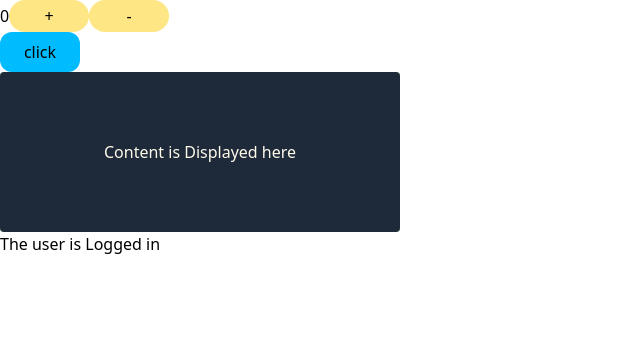
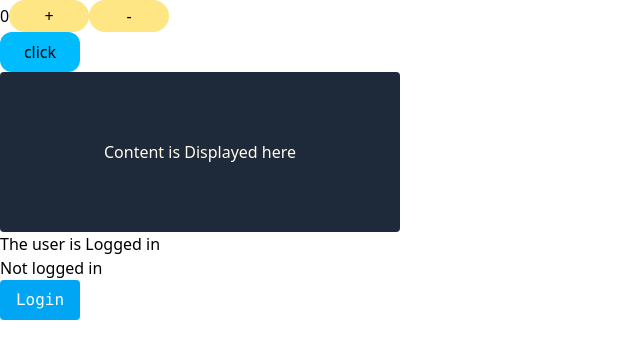
Before and after one commit to Maktoumali/Props-and-props-types-, a React (Vite) app in the folder tailwind-sample/: page / in a window 1280 px wide. Shown: the top 358 px of the page, without its empty margins (0-640 px from the left). Built offline with nearby package versions, Linux system fonts and the light colour scheme.

Commit message:
condition rendering using ternary operator

```diff
--- a/tailwind-sample/src/App.jsx
+++ b/tailwind-sample/src/App.jsx
@@ -6,6 +6,7 @@ import './style.css'
 import Counter from './hooks/Counter'
 import FunctionBased from './components/FunctionBased'
 import ConditionalRendering from './components/conditionalRendering'
+import TernaryOperator from './components/TernaryOperator'
 
 function App() {
   const [count, setCount] = useState(0)
@@ -27,6 +28,7 @@ function App() {
       <Counter></Counter>
       <FunctionBased></FunctionBased>
       <ConditionalRendering></ConditionalRendering>
+      <TernaryOperator></TernaryOperator>
       </>
     </>
   )
--- /dev/null
+++ b/tailwind-sample/src/components/TernaryOperator.jsx
@@ -0,0 +1,22 @@
+import React, { useState } from 'react'
+
+const TernaryOperator = () => {
+    const [isloggedIn,setIsloggedIn] = useState(false)
+  return (
+    <div>
+        {isloggedIn ? (
+            <>
+            <div>This user is logged in </div>
+            <button onClick={()=> setIsloggedIn(false)} className='w-20 h-10 bg-sky-500 font-mono rounded-sm cursor-pointer text-white hover:bg-sky-600 '>logOut</button>
+            </>
+            ) :(
+            <>
+            <div>Not logged in </div>
+            <button onClick={()=> setIsloggedIn(true)} className='w-20 h-10 bg-sky-500 font-mono text-white rounded-sm tranistion duration-100 delay-200 ease hover:bg-sky-600 cursor-pointer '>Login</button>
+            </>
+            )}
+    </div>
+  )
+}
+
+export default TernaryOperator
```
